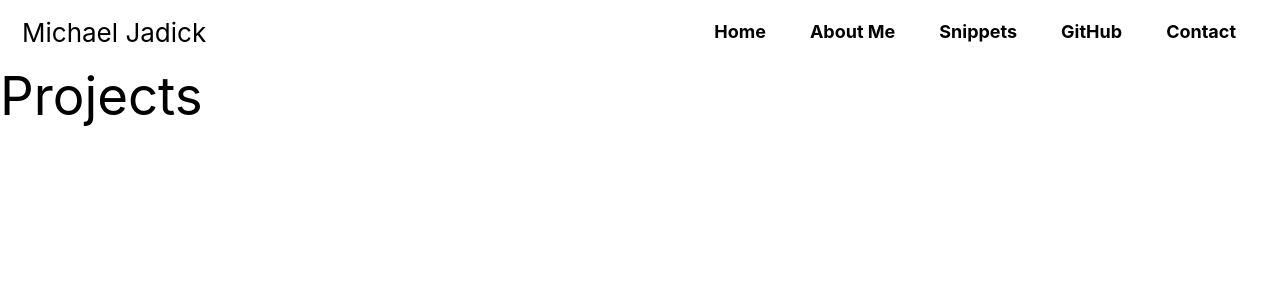
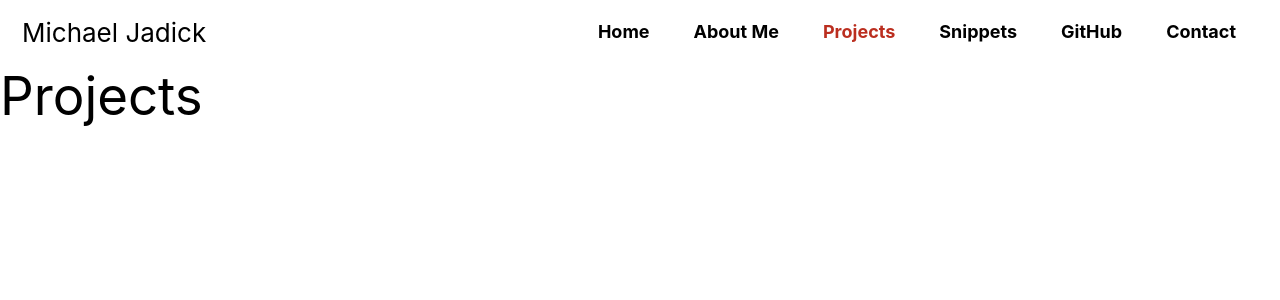
Before and after one commit to taco-tues-on-a-fri/name-dot-com-v2, a React app: page /projects in a window 1280 px wide. Shown: the top 300 px of the page. Built offline with nearby package versions, Linux system fonts and the light colour scheme; a web font is replaced by a local one.

Commit message:
Adjust nav config object

```diff
--- a/src/components/utility/NavBar/NavBar.tsx
+++ b/src/components/utility/NavBar/NavBar.tsx
@@ -11,20 +11,29 @@ const navConfigArrayOfObjects = [
     id: 'nav-item__home',
     path: '/',
     label: 'Home',
+    href: undefined,
   },
   {
     id: 'nav-item__about',
     path: '/about',
     label: 'About Me',
+    href: undefined,
+  },
+  {
+    id: 'nav-item__projects',
+    path: '/projects',
+    label: 'Projects',
+    href: undefined,
   },
   {
     id: 'nav-item__snippets',
     path: '/snippets',
     label: 'Snippets',
+    href: undefined,
   },
   {
     id: 'nav-item__github',
-    path: '/null',
+    path: '',
     label: 'GitHub',
     href: GITHUB_PROFILE_URL,
   },
@@ -32,6 +41,7 @@ const navConfigArrayOfObjects = [
     id: 'nav-item__contact',
     path: '/contact',
     label: 'Contact',
+    href: undefined,
   },
 ]
 
@@ -43,19 +53,17 @@ const CreateNavItem: FC<CreateNavItemProps> = ({ configArrayOfObjects }) => {
   return (
     <Fragment>
       {configArrayOfObjects.map(configItem => {
-        const {
-          id, path, label, href,
-        } = configItem || {}
+        const { id, path, label, href } = configItem || {}
 
         return (
-          <li key={ id }>
+          <li key={id}>
             {!href && (
-              <NavLink to={ path } exact activeStyle={ activeStyle } className="nav-bar__link-item">
+              <NavLink to={path} exact activeStyle={activeStyle} className="nav-bar__link-item">
                 {label}
               </NavLink>
             )}
             {href && (
-              <a href={ href } className="nav-bar__link-item">
+              <a href={href} className="nav-bar__link-item">
                 {label}
               </a>
             )}
@@ -72,13 +80,11 @@ export const NavBar: FC<NavBarProps> = ({ toggleTheme }) => {
   return (
     <nav className="nav-bar__container">
       <div className="nav-bar__logo-container">
-        <span>
-          Michael Jadick
-        </span>
+        <span>Michael Jadick</span>
       </div>
       <div className="nav-bar__link-container">
         <ul>
-          <CreateNavItem configArrayOfObjects={ navConfigArrayOfObjects } />
+          <CreateNavItem configArrayOfObjects={navConfigArrayOfObjects} />
         </ul>
       </div>
     </nav>
```
